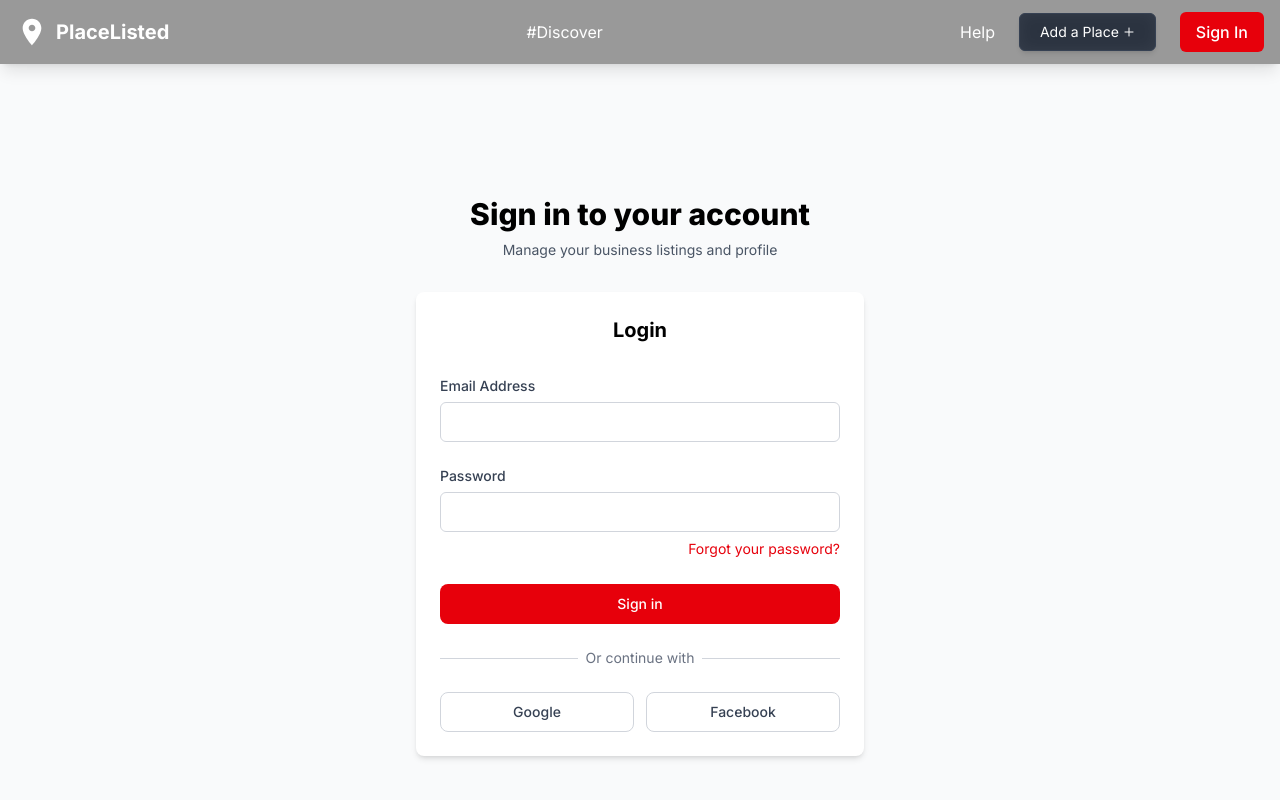
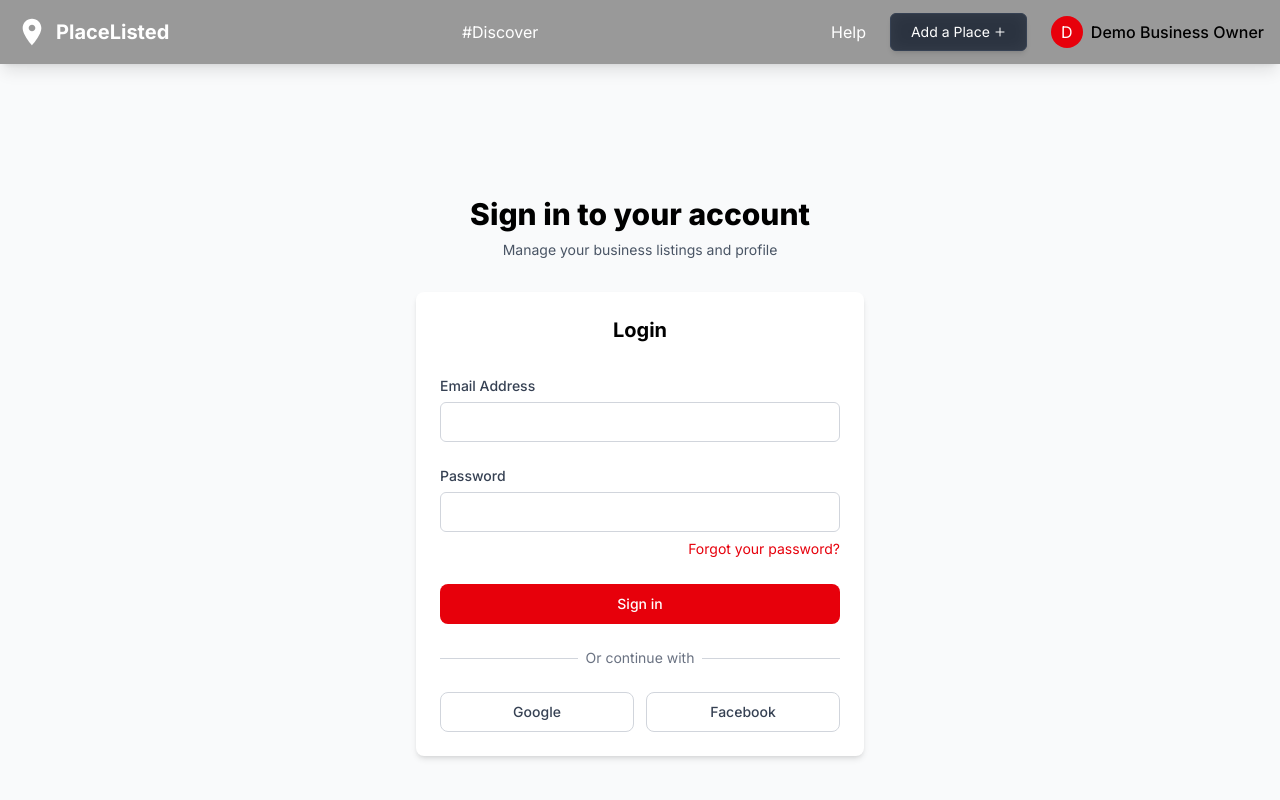
Before and after one commit to mxsafiri/place-listed, a Next.js app: page /auth/login in a window 1280 px wide. Shown: the top 800 px of the page. Built offline with nearby package versions, Linux system fonts and the light colour scheme; no server answers.

Commit message:
Add demo mode for presentation purposes

```diff
--- a/src/app/add-place/page.tsx
+++ b/src/app/add-place/page.tsx
@@ -82,10 +82,11 @@ export default function AddPlacePage() {
     confirmPassword: '',
   });
 
-  // Redirect if not logged in
+  // Redirect if not logged in and not in demo mode
   useEffect(() => {
     if (!currentUser) {
-      router.push('/auth/login?redirect=/add-place');
+      // For demo purposes, we're not redirecting
+      // router.push('/auth/login?redirect=/add-place');
     }
   }, [currentUser, router]);
 
--- a/src/contexts/AuthContext.tsx
+++ b/src/contexts/AuthContext.tsx
@@ -21,6 +21,8 @@ interface AuthContextType {
   register: (email: string, password: string, displayName: string) => Promise<User>;
   logout: () => Promise<void>;
   resetPassword: (email: string) => Promise<void>;
+  demoMode: boolean;
+  setDemoMode: (demoMode: boolean) => void;
 }
 
 const AuthContext = createContext<AuthContextType | null>(null);
@@ -36,6 +38,7 @@ export function useAuth() {
 export function AuthProvider({ children }: { children: React.ReactNode }) {
   const [currentUser, setCurrentUser] = useState<User | null>(null);
   const [loading, setLoading] = useState(true);
+  const [demoMode, setDemoMode] = useState(true); // Demo mode for presentation
 
   function login(email: string, password: string): Promise<User> {
     if (!auth) {
@@ -80,17 +83,43 @@ export function AuthProvider({ children }: { children: React.ReactNode }) {
     // Skip auth state change listener if auth is not available
     if (!auth) {
       setLoading(false);
-      return () => {};
+      return;
     }
 
-    // Use a type assertion to tell TypeScript that auth is definitely not null here
-    const unsubscribe = onAuthStateChanged(auth as Auth, (user: User | null) => {
+    // For demo purposes, create a fake user if in demo mode
+    if (demoMode) {
+      const demoUser = {
+        uid: 'demo-user-id',
+        email: 'demo@example.com',
+        displayName: 'Demo Business Owner',
+        emailVerified: true,
+        isAnonymous: false,
+        metadata: {},
+        providerData: [],
+        refreshToken: '',
+        tenantId: null,
+        delete: () => Promise.resolve(),
+        getIdToken: () => Promise.resolve('demo-token'),
+        getIdTokenResult: () => Promise.resolve({ token: 'demo-token', claims: {}, expirationTime: '', authTime: '', issuedAtTime: '', signInProvider: null, signInSecondFactor: null }),
+        reload: () => Promise.resolve(),
+        toJSON: () => ({}),
+        phoneNumber: null,
+        photoURL: null,
+        providerId: 'password',
+      } as User;
+
+      setCurrentUser(demoUser);
+      setLoading(false);
+      return;
+    }
+
+    const unsubscribe = onAuthStateChanged(auth, (user) => {
       setCurrentUser(user);
       setLoading(false);
     });
 
     return unsubscribe;
-  }, []);
+  }, [demoMode]);
 
   const value = {
     currentUser,
@@ -98,7 +127,9 @@ export function AuthProvider({ children }: { children: React.ReactNode }) {
     login,
     register,
     logout,
-    resetPassword
+    resetPassword,
+    demoMode,
+    setDemoMode
   };
 
   return (
--- a/src/frontend/contexts/AuthContext.tsx
+++ b/src/frontend/contexts/AuthContext.tsx
@@ -21,6 +21,8 @@ interface AuthContextType {
   register: (email: string, password: string, displayName: string) => Promise<User>;
   logout: () => Promise<void>;
   resetPassword: (email: string) => Promise<void>;
+  demoMode: boolean;
+  setDemoMode: (demoMode: boolean) => void;
 }
 
 const AuthContext = createContext<AuthContextType | null>(null);
@@ -36,6 +38,7 @@ export function useAuth() {
 export function AuthProvider({ children }: { children: React.ReactNode }) {
   const [currentUser, setCurrentUser] = useState<User | null>(null);
   const [loading, setLoading] = useState(true);
+  const [demoMode, setDemoMode] = useState(true); // Demo mode for presentation
 
   function login(email: string, password: string): Promise<User> {
     if (!auth) {
@@ -80,17 +83,43 @@ export function AuthProvider({ children }: { children: React.ReactNode }) {
     // Skip auth state change listener if auth is not available
     if (!auth) {
       setLoading(false);
-      return () => {};
+      return;
     }
 
-    // Use a type assertion to tell TypeScript that auth is definitely not null here
-    const unsubscribe = onAuthStateChanged(auth as Auth, (user: User | null) => {
+    // For demo purposes, create a fake user if in demo mode
+    if (demoMode) {
+      const demoUser = {
+        uid: 'demo-user-id',
+        email: 'demo@example.com',
+        displayName: 'Demo Business Owner',
+        emailVerified: true,
+        isAnonymous: false,
+        metadata: {},
+        providerData: [],
+        refreshToken: '',
+        tenantId: null,
+        delete: () => Promise.resolve(),
+        getIdToken: () => Promise.resolve('demo-token'),
+        getIdTokenResult: () => Promise.resolve({ token: 'demo-token', claims: {}, expirationTime: '', authTime: '', issuedAtTime: '', signInProvider: null, signInSecondFactor: null }),
+        reload: () => Promise.resolve(),
+        toJSON: () => ({}),
+        phoneNumber: null,
+        photoURL: null,
+        providerId: 'password',
+      } as User;
+
+      setCurrentUser(demoUser);
+      setLoading(false);
+      return;
+    }
+
+    const unsubscribe = onAuthStateChanged(auth, (user) => {
       setCurrentUser(user);
       setLoading(false);
     });
 
     return unsubscribe;
-  }, []);
+  }, [demoMode]);
 
   const value = {
     currentUser,
@@ -98,7 +127,9 @@ export function AuthProvider({ children }: { children: React.ReactNode }) {
     login,
     register,
     logout,
-    resetPassword
+    resetPassword,
+    demoMode,
+    setDemoMode
   };
 
   return (
```
